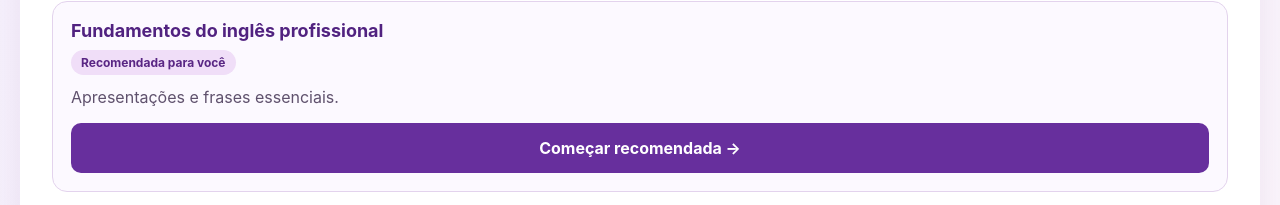
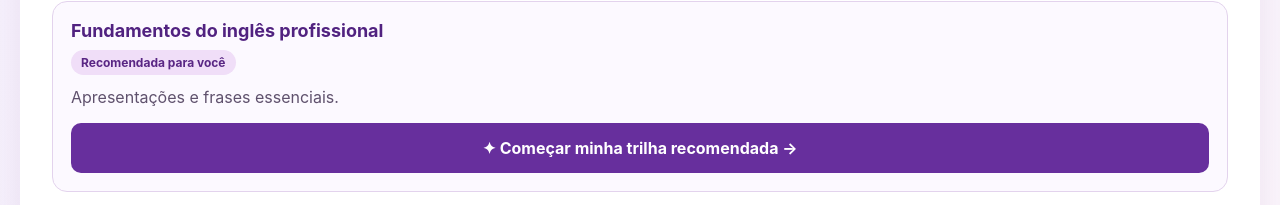
Before and after one commit to projetosdajheni-netizen/bellatech-mvp, a React (Vite) app: page / in a window 1280 px wide. Both pictures are taken after a click on the button "Ver trilhas de aprendizagem →". Shown: the part 1247-1452 px from the top of the page. Built offline with nearby package versions, Linux system fonts and the light colour scheme.

Commit message:
Highlight recommended learning path action

```diff
--- a/src/App.jsx
+++ b/src/App.jsx
@@ -111,7 +111,7 @@ export default function App() {
        <p className="privacy-note">Diagnóstico inicial demonstrativo baseado em autoavaliação. Atividades para estimar o nível ainda não foram implementadas.</p><button type="submit">Ver trilhas de aprendizagem →</button>
       </form>}
       {stage==='paths' && <div className="training"><p className="progress">ESCOLHA SUA TRILHA</p><h3>Sua jornada de aprendizagem</h3><p>{goals[goal]} • {areas[area]} • {levels[level]}</p>
-       <div className="path-list">{paths.map(p=><article className="path-card" key={p.id}><strong>{p.title}</strong>{recommended===p.id&&<span className="path-tag">Recomendada para você</span>}<p>{p.id==='fundamentos'?'Apresentações e frases essenciais.':p.id==='entrevista'?'Perguntas e respostas de entrevistas.':'Expressões para o ambiente de trabalho.'}</p><button type="button" onClick={()=>choosePath(p.id)}>{recommended===p.id?'Começar recomendada →':'Escolher esta trilha →'}</button></article>)}</div>
+       <div className="path-list">{paths.map(p=><article className="path-card" key={p.id}><strong>{p.title}</strong>{recommended===p.id&&<span className="path-tag">Recomendada para você</span>}<p>{p.id==='fundamentos'?'Apresentações e frases essenciais.':p.id==='entrevista'?'Perguntas e respostas de entrevistas.':'Expressões para o ambiente de trabalho.'}</p><button type="button" className={recommended===p.id?'recommended-path-button':undefined} onClick={()=>choosePath(p.id)}>{recommended===p.id?'✦ Começar minha trilha recomendada →':'Escolher esta trilha →'}</button></article>)}</div>
        <p className="tip">Neste MVP, as trilhas compartilham exercícios demonstrativos. Conteúdos específicos ainda serão desenvolvidos.</p><button type="button" className="secondary" onClick={()=>setStage('intro')}>Alterar respostas</button>
       </div>}
       {stage==='preparation' && <div className="training">
```
